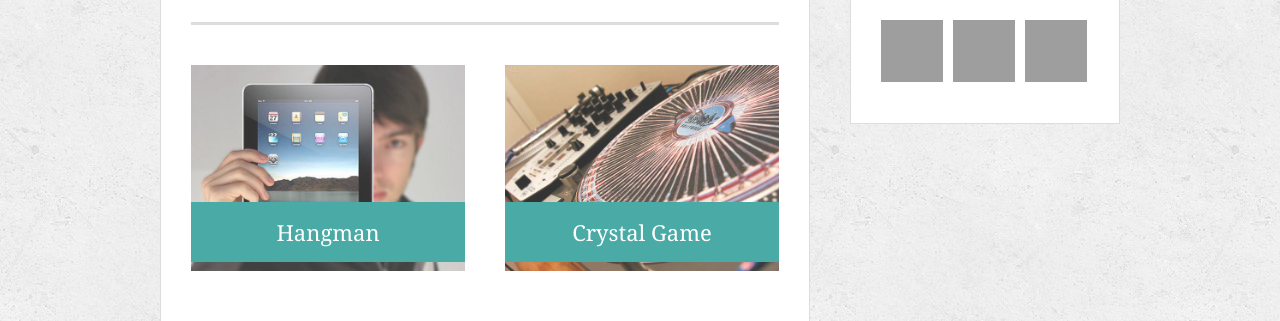
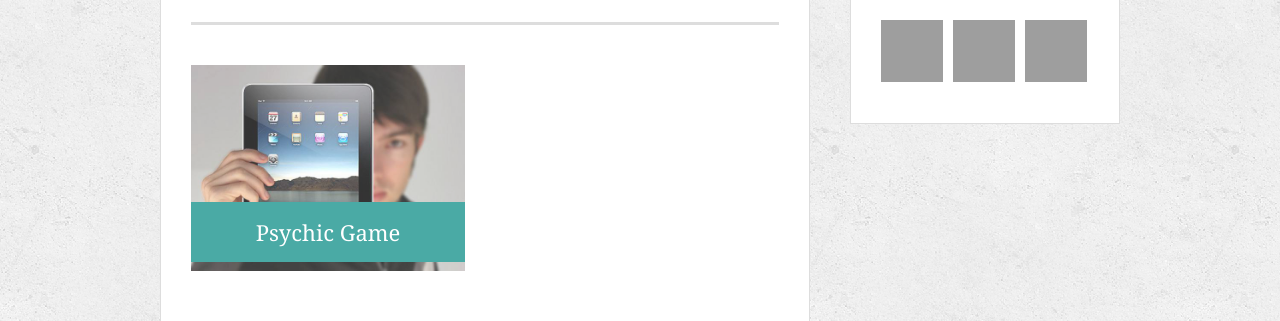
Before and after one commit to thill2/Responsive-Portfolio, a plain HTML site: page portfolio.html in a window 1280 px wide. Shown: the part 208-529 px from the top of the page. Drawn offline with Linux system fonts and the light colour scheme; grey boxes are pictures that could not be loaded.

Commit message:
updated hangman link with psychic link

```diff
--- a/portfolio.html
+++ b/portfolio.html
@@ -26,8 +26,9 @@
       <h1>Portfolio</h1>
 
       <div class="work">
-        <img src="technics-q-c-640-480-1.jpg" alt="hangman">
-        <h3>Hangman</h3>
+        <a href="https://thill2.github.io/Psychic-Game/">
+          <img src="technics-q-c-640-480-1.jpg" alt="Psychic Game">
+        <h3>Psychic Game</h3>
       </div>
 
       <div class="work">
```
